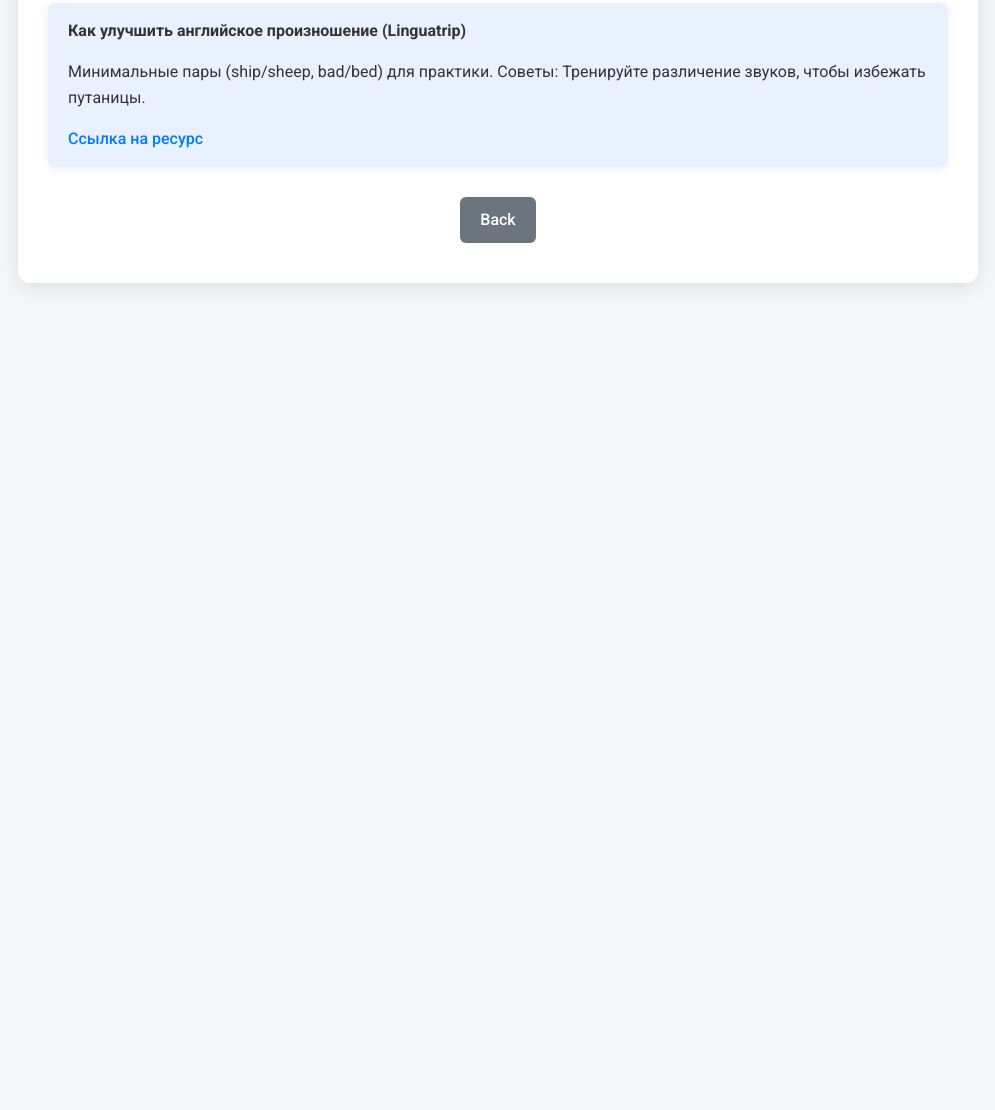
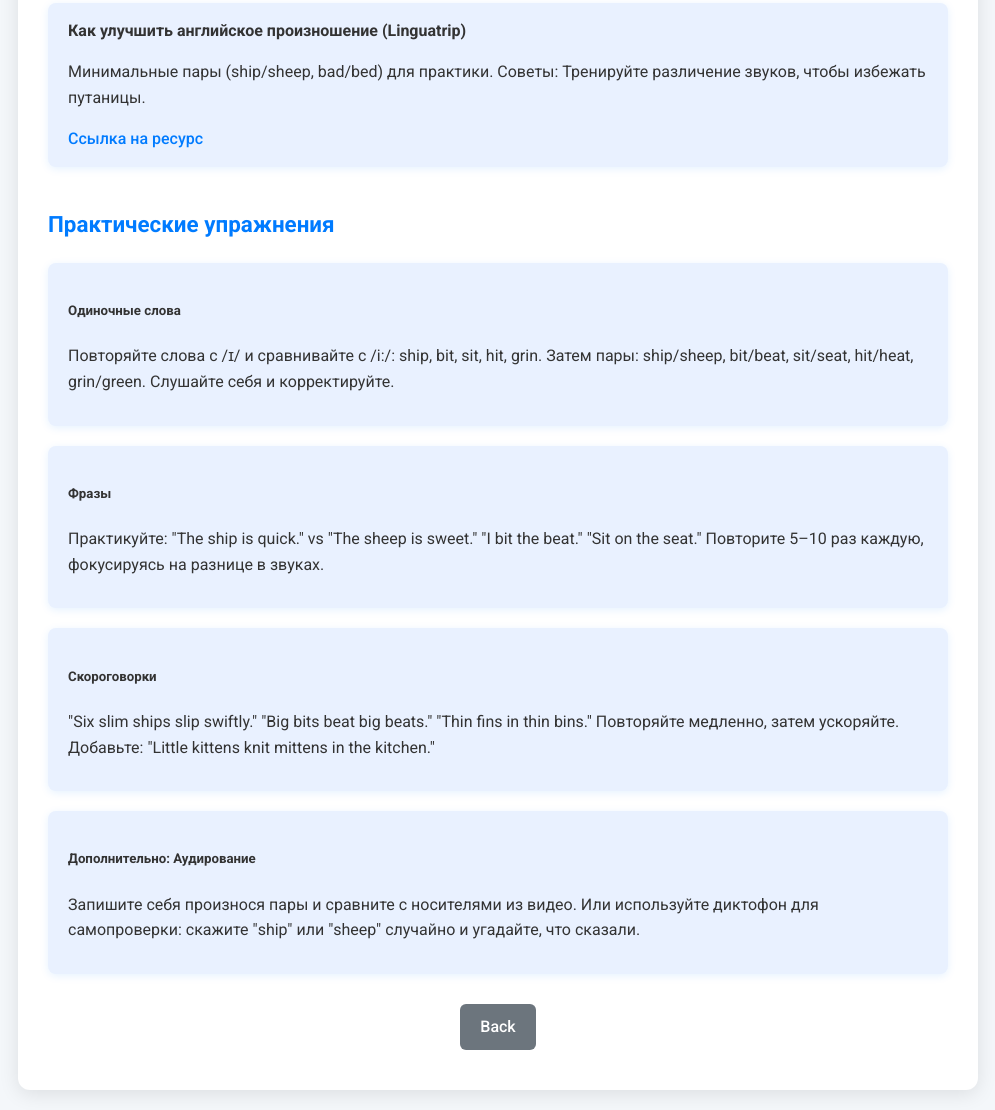
Before and after one commit to alexander-topilskii/English, a plain HTML site: page 1.1/1.1.1.html in a window 1280 px wide. Shown: the part 2570-3680 px from the top of the page, without its empty margins (142-1137 px from the left). Before the commit the page ends 2873 px from the top, so only its background shows below. Drawn offline with Linux system fonts and the light colour scheme.

Commit message:
Add practical exercises for vowel sounds in pronunciation practice pages

```diff
--- a/1.1/1.1.1.html
+++ b/1.1/1.1.1.html
@@ -298,6 +298,24 @@
             </li>
         </ul>
 
+        <h4>Практические упражнения</h4>
+        <div class="resource-item">
+            <h5>Одиночные слова</h5>
+            <p>Повторяйте слова с /ɪ/ и сравнивайте с /i:/: ship, bit, sit, hit, grin. Затем пары: ship/sheep, bit/beat, sit/seat, hit/heat, grin/green. Слушайте себя и корректируйте.</p>
+        </div>
+        <div class="resource-item">
+            <h5>Фразы</h5>
+            <p>Практикуйте: "The ship is quick." vs "The sheep is sweet." "I bit the beat." "Sit on the seat." Повторите 5–10 раз каждую, фокусируясь на разнице в звуках.</p>
+        </div>
+        <div class="resource-item">
+            <h5>Скороговорки</h5>
+            <p>"Six slim ships slip swiftly." "Big bits beat big beats." "Thin fins in thin bins." Повторяйте медленно, затем ускоряйте. Добавьте: "Little kittens knit mittens in the kitchen."</p>
+        </div>
+        <div class="resource-item">
+            <h5>Дополнительно: Аудирование</h5>
+            <p>Запишите себя произнося пары и сравните с носителями из видео. Или используйте диктофон для самопроверки: скажите "ship" или "sheep" случайно и угадайте, что сказали.</p>
+        </div>
+
         <div class="back-link">
             <a href="1.1.html">Back</a>
         </div>
```
Also changed, not shown: 1.1/1.1.2.html (+20 -2 lines), 1.1/1.1.3.html (+18 -0 lines).
